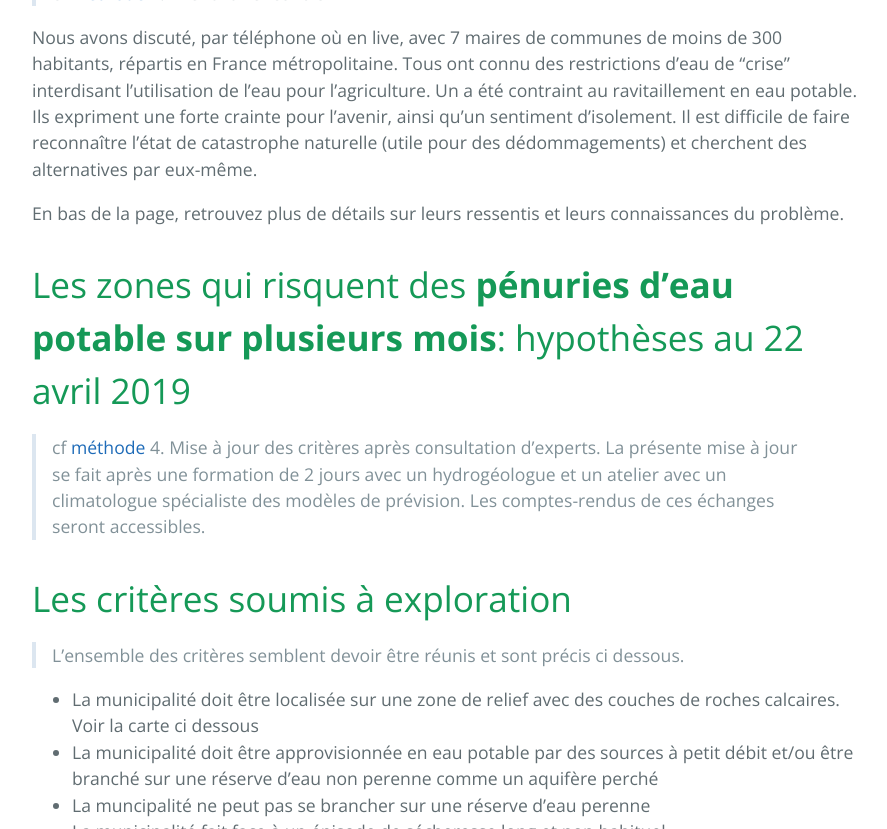
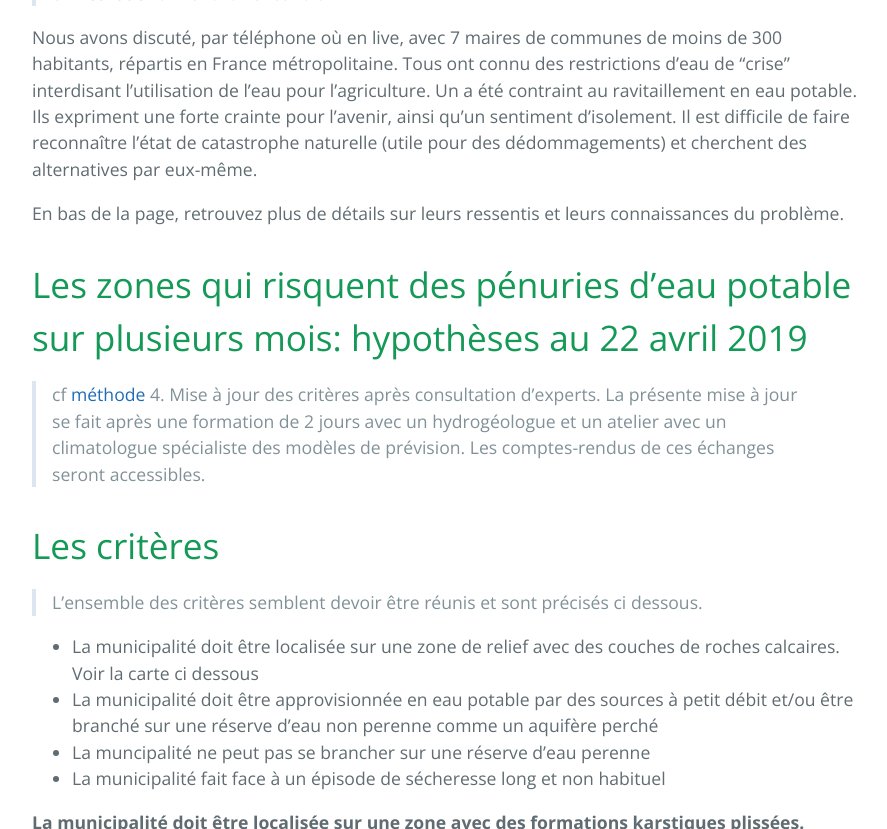
Before and after one commit to secheresses/Ancien-site, a Jekyll site: the page built from pages/risques-penurie-eau.md, in a window 1280 px wide and 900 px high, scrolled down 1796 px, cut to the strip 0-829 px from the top of the window. Shown: the whole strip, without its empty margins (192-1079 px from the left). Built offline with Jekyll 4.4.1, drawn with Linux system fonts in a browser that asks for light colours.

Commit message:
mise à jour des critères

```diff
--- a/pages/risques-penurie-eau.md
+++ b/pages/risques-penurie-eau.md
@@ -28,14 +28,14 @@ Nous avons discuté, par téléphone où en live, avec 7 maires de communes de m
 
 En bas de la page, retrouvez plus de détails sur leurs ressentis et leurs connaissances du problème.
 
-# Les zones qui risquent des **pénuries d'eau potable sur plusieurs mois**: hypothèses au 22 avril 2019
+# Les zones qui risquent des pénuries d'eau potable sur plusieurs mois: hypothèses au 22 avril 2019
 
 > cf [méthode](../methode) 4. Mise à jour des critères après consultation d'experts. La présente mise à jour se fait après une formation de 2 jours avec un hydrogéologue et un atelier avec un climatologue spécialiste des modèles de prévision. Les comptes-rendus de ces échanges seront accessibles.
 
-Les critères soumis à exploration
+Les critères
 ===
 
-> L'ensemble des critères semblent devoir être réunis et sont précis ci dessous.
+> L'ensemble des critères semblent devoir être réunis et sont précisés ci dessous.
 
 * La municipalité doit être localisée sur une zone de relief avec des couches de roches calcaires. Voir la carte ci dessous
 * La municipalité doit être approvisionnée en eau potable par des sources à petit débit et/ou être branché sur une réserve d'eau non perenne comme un aquifère perché
```
